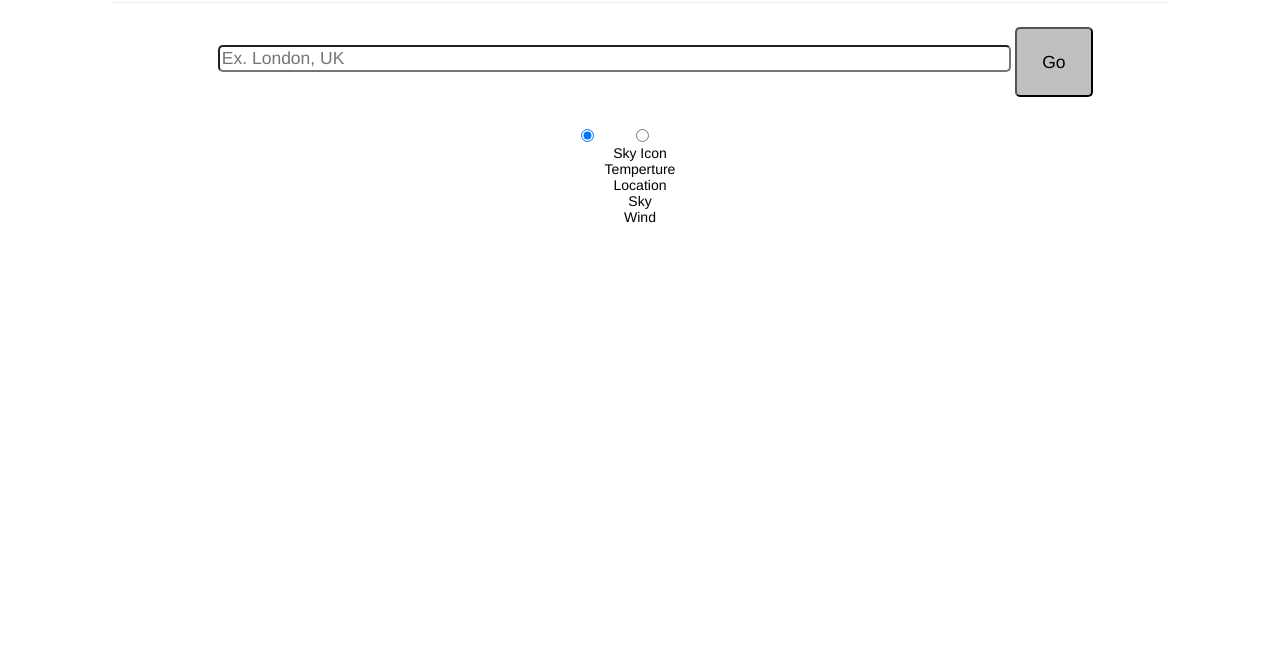
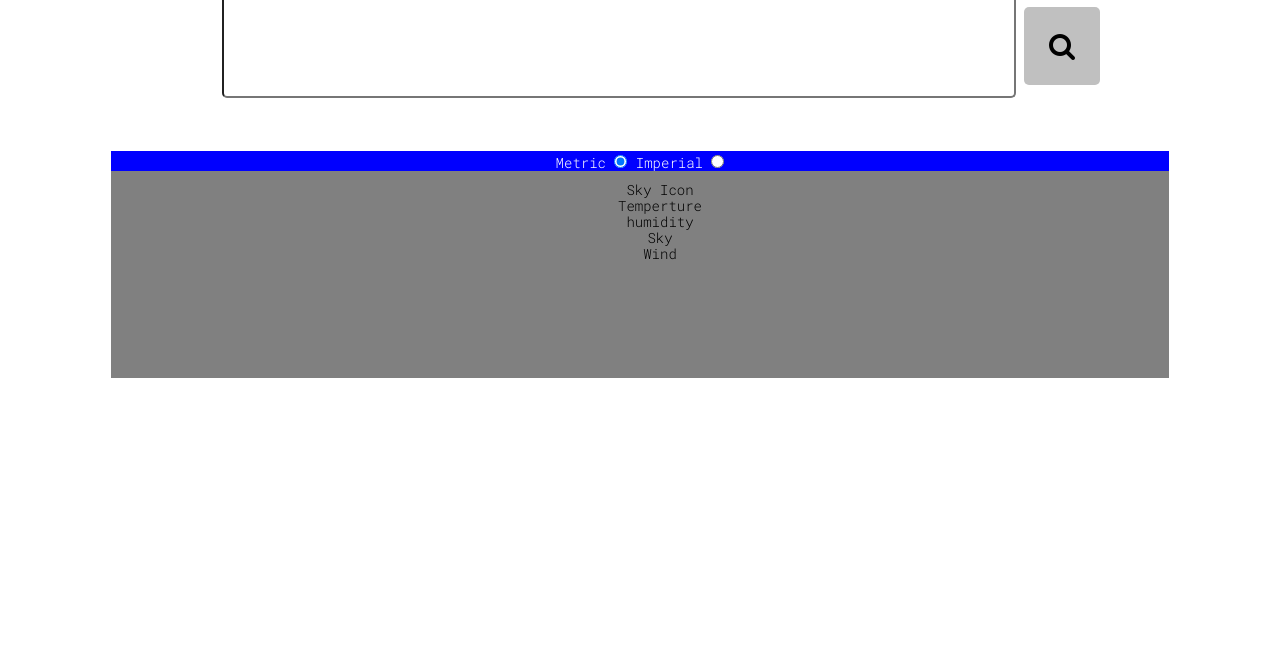
Before and after one commit to tesla809/localWeatherApp, a plain HTML site: page localWeatherApp.html in a window 1280 px wide. Shown: the part 271-936 px from the top of the page. After the commit the page ends 800 px from the top, so only its background shows below. Drawn offline with nearby package versions, Linux system fonts and the light colour scheme.

Commit message:
changed go to fa fa-search icon

```diff
--- a/localWeatherApp.html
+++ b/localWeatherApp.html
@@ -1,53 +1,57 @@
-<!DOCTYPE html>
 <html>
     <head>
       <title>Weather App</title>
+      <link href='https://fonts.googleapis.com/css?family=Roboto+Mono:400,100,300' rel='stylesheet' type='text/css'>
       <link rel="stylesheet" href="http://maxcdn.bootstrapcdn.com/bootstrap/3.3.5/css/bootstrap.min.css" type="text/css" media="screen" title="no title" charset="utf-8">
-      <link rel="stylesheet" href="https://maxcdn.bootstrapcdn.com/font-awesome/4.5.0/css/font-awesome.min.css">
+      <link rel="stylesheet" href="https://maxcdn.bootstrapcdn.com/font-awesome/4.6.3/css/font-awesome.min.css">
       <link rel="stylesheet" href="css/font.css" type="text/css" media="screen" title="no title" charset="utf-8">
       <link rel="stylesheet" href="css/style.css" type="text/css" media="screen" title="no title" charset="utf-8">
       <meta name="viewport" content="initial-scale=1">
     </head>
 
-	<body>
+  <body>
       <div class="container-fluid content">
         <!-- Header -->
         <div class= "titles page-header text-center">
-          <h2>Free Code Camp</h2>
-          <h2>Weather App</h2>
+          <div id='heading-title'>FCC APP</div>
         </div>
 
         <!-- New City Dock -->
         <form class='text-center' id='city-form'>
+
           <label>City</label>
-          <input name="city" placeholder="Ex. London, UK" id="city-name">
 
-          <input id="submit" name="submit" type="submit" value="Go">
+          <input name="city" placeholder=" " id="city-name">
+          <i id="submit" class="fa fa-2x fa-search" aria-hidden="true"></i>
+
+
+          <!-- <input id="submit" name="submit" type="submit" value="..."> -->
 
           </br>
-          <input type="radio" name="standard" value="Metric" checked>Metric
-          <input type="radio" name="standard" value="Imperial">Imperial
+          <div id="measurement">
+            Metric <input type="radio" name="standard" value="celsius" id="metric" checked>
+            Imperial <input type="radio" name="standard" value="fahrenheit" id= "imperial">
+          </div>
         </form>
 
         <!-- Weather Dock -->
-        <div class="weather-dock text-center">
+        <div id="weather-dock">
           <div class="row">
-            <div id="sky-icon">Sky Icon</div>
-          </div>
-
-          <div class="row">
-            <div id="location">Temperture</div>
-            <div id="location">Location</div>
-            <div id="sky-condition">Sky</div>
-            <div id="wind">Wind</div>
+            <ul>
+              <li id="sky-icon">Sky Icon</li>
+              <li id="temperture">Temperture</li>
+              <li id="humidity">humidity</li>
+              <li id="sky">Sky</li>
+              <li id="wind">Wind</li>
+            </ul>
           </div>
         </div>
   </div>
 
   <script src="http://code.jquery.com/jquery-1.11.0.min.js" type="text/javascript" charset="utf-8"></script>
   <script src="https://code.jquery.com/jquery-2.1.4.min.js" type="text/javascript" charset="utf-8"></script>
+  <script src="https://maxcdn.bootstrapcdn.com/bootstrap/3.3.6/js/bootstrap.min.js" integrity="sha384-0mSbJDEHialfmuBBQP6A4Qrprq5OVfW37PRR3j5ELqxss1yVqOtnepnHVP9aJ7xS" crossorigin="anonymous"></script>
   <script src="js/howler.min.js" type="text/javascript" charset="utf-8"></script>
   <script src="js/weather.js" type="text/javascript" charset="utf-8"></script>
-
     </body>
 </html>
```
